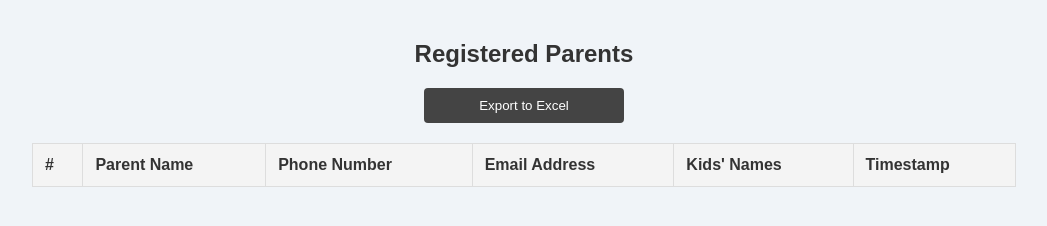
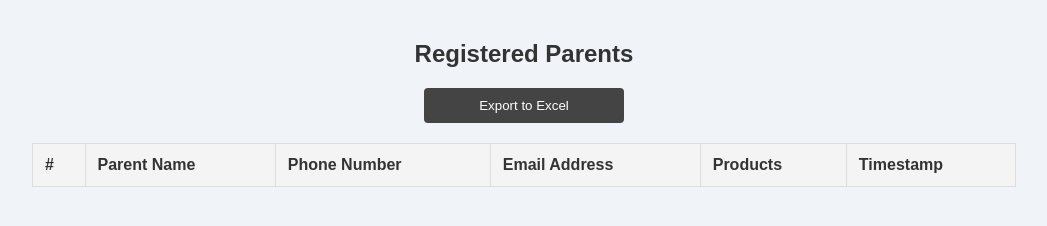
Before and after one commit to tshepogg/RegisterYourFuture, a website: page seeRegistrations.html in a window 1280 px wide. Shown: the whole page, without its empty margins (116-1163 px from the left). Drawn offline with Linux system fonts and the light colour scheme; no server answers.

Commit message:
git commit -a -m "Updated Header Again"

```diff
--- a/seeRegistrations.html
+++ b/seeRegistrations.html
@@ -67,7 +67,7 @@
             <th>Parent Name</th>
             <th>Phone Number</th>
             <th>Email Address</th>
-            <th>Kids' Names</th>
+            <th>Products</th>
             <th>Timestamp</th>
           </tr>
         </thead>
```
